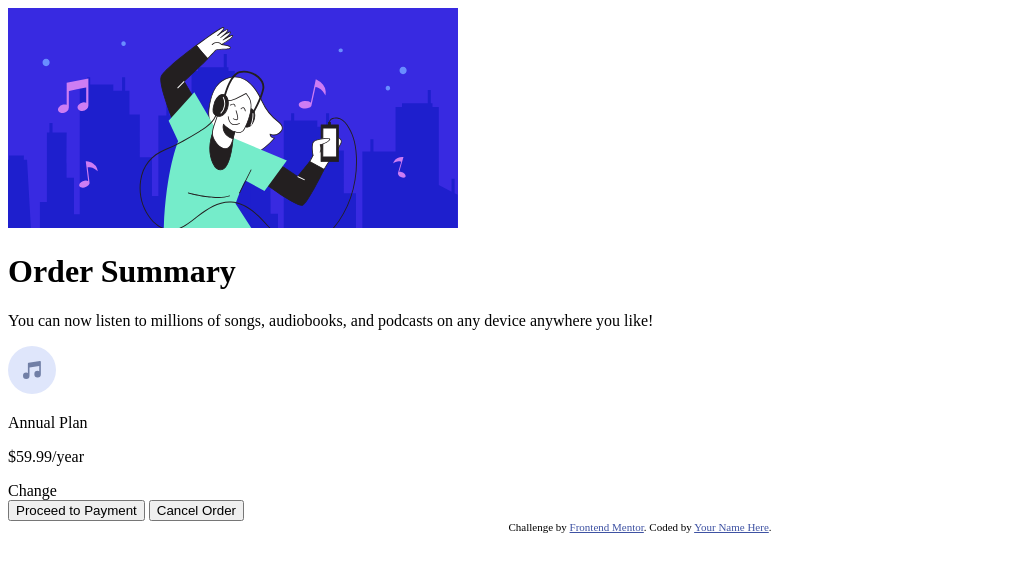
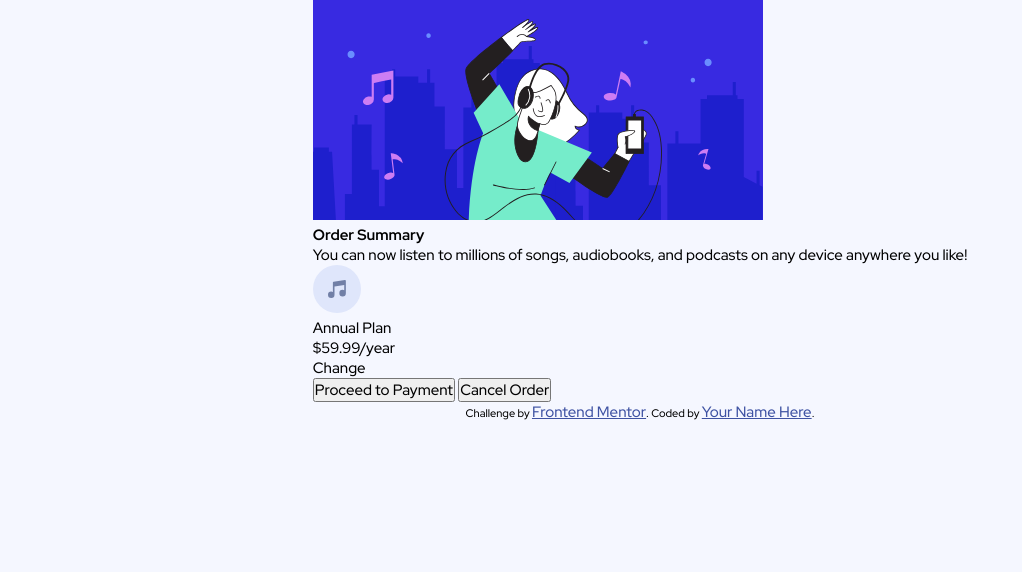
Before and after one commit to warunyupa/order-summary-component-main, a plain HTML site: page index.html in a window 1280 px wide. Shown: the whole page, without its empty margins (0-1022 px from the left). Drawn offline with Linux system fonts and the light colour scheme.

Commit message:
styling with css (all,body)

```diff
--- /dev/null
+++ b/css/main.css
@@ -0,0 +1,26 @@
+ /*font-family ,Weights: 500, 700, 900  */
+ @import url('https://fonts.googleapis.com/css2?family=Red+Hat+Display:wght@500;700;900&display=swap');
+
+ /*color*/
+ :root{
+    --Paleblue: hsl(225, 100%, 94%);
+    --Brightblue: hsl(245, 75%, 52%);
+    --VPaleblue: hsl(225, 100%, 98%);
+    --Desatblue: hsl(224, 23%, 55%);
+    --Darkblue: hsl(223, 47%, 23%);
+ }
+
+ *{
+    margin: 0;
+    padding: 0;
+    box-sizing: border-box;
+    font-size: 15px;
+    font-family: 'Red Hat Display', sans-serif;
+ }
+
+ body{
+    background-color: var(--VPaleblue);
+    display: grid;
+    justify-content: center;
+    align-items: center;
+ }
--- a/index.html
+++ b/index.html
@@ -13,6 +13,9 @@
     .attribution { font-size: 11px; text-align: center; }
     .attribution a { color: hsl(228, 45%, 44%); }
   </style>
+
+  <!--External css-->
+  <link rel="stylesheet" href="css/main.css">
 </head>
 <body>
   <div class="top">
```
